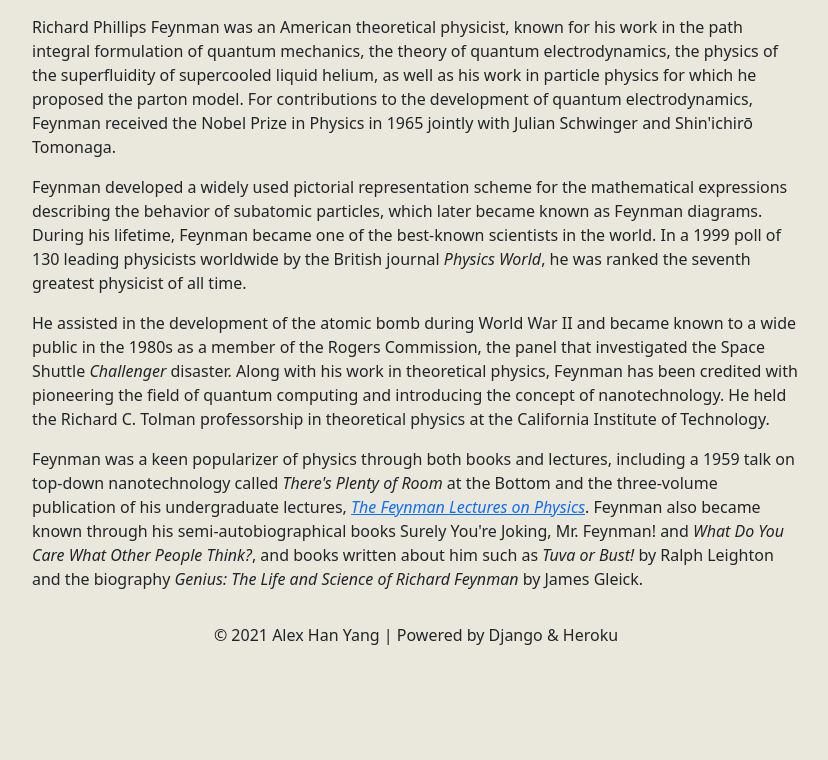
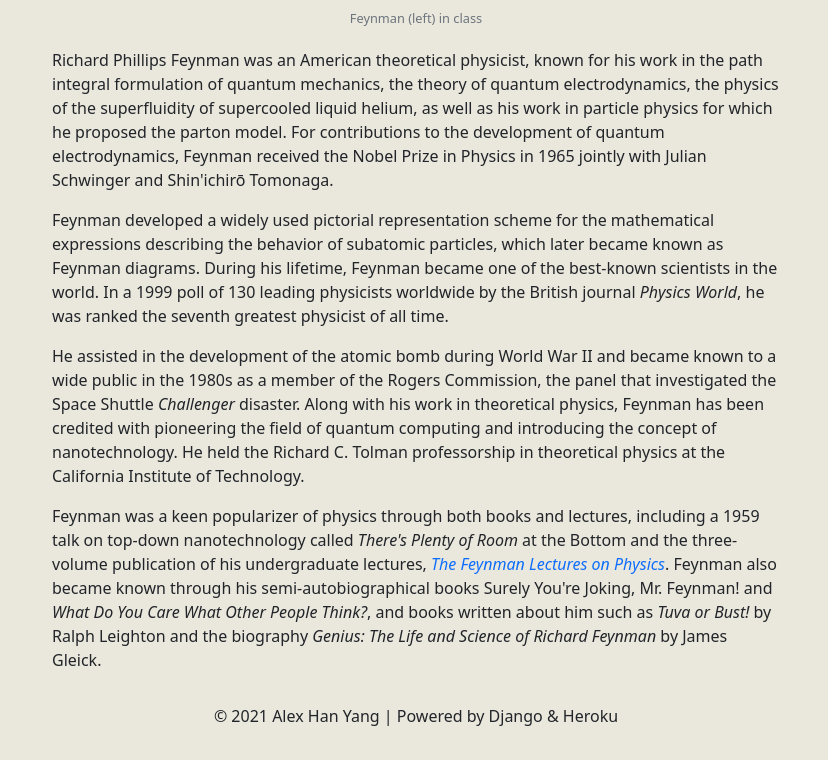
Before and after one commit to alexhyang/FE-portfolio-with-Django-Heroku, a Django app: page /tribute in a window 1280 px wide. Shown: the part 491-1251 px from the top of the page, without its empty margins (224-1052 px from the left). Before the commit the page ends 1136 px from the top, so only its background shows below. Run offline with Django 3.2, Linux system fonts and the light colour scheme.

Commit message:
restructured page styles using BEM methodology

```diff
--- a/showcase/static/showcase/styles.css
+++ b/showcase/static/showcase/styles.css
@@ -1,4 +1,4 @@
-/* || GENERAL STYLES */
+/* || general */
 :root {
   --main-theme-color: #eae7dc;
   --alt-theme-color: #d8c3a5;
@@ -13,14 +13,10 @@ body {
   padding-top: 70px;
 }
 
-h1 {
-  color: var(--heading-color2);
-}
-
-/* || SITEWIDE */
+/* || nav */
 nav {
   font-size: 1.5rem;
-  background-color: var(--main-theme-color);
+  background-color: var(--alt-theme-color);
 }
 
 .navbar-brand,
@@ -66,26 +62,6 @@ nav {
   margin-right: 0;
 }
 
-/* || UTILITIES */
-.h-margin-20 {
-  margin: 0 20%;
-}
-
-.img-center {
-  display: block;
-  margin-left: auto;
-  margin-right: auto;
-}
-
-.img-responsive {
-  max-width: 100%;
-  height: auto;
-}
-
-.overflow-auto {
-  overflow: hidden;
-}
-
 /* || PORTOFOLIO PAGE */
 .content-section {
   width: 100%;
@@ -124,23 +100,94 @@ hr {
   height: 95vh;
 }
 
+/* || .content */
+.content {
+  margin: auto 20%;
+}
+
+.content__header {
+  margin: 10px auto;
+}
+
+.content__figure {
+  margin: 10px 20px;
+}
+
+.content__article {
+  margin: 10px 20px;
+}
+
+.content__form {
+  padding: 30px 30px 60px;
+}
+
+/* || .article */
+.article {
+}
+
+.article__text {
+  margin-bottom: 1rem;
+}
+
+.article__link {
+  text-decoration: none;
+}
+
+/* || .header */
+.header {
+  color: var(--heading-color2);
+  text-align: center;
+}
+
+.header__subtitle {
+  font-style: italic;
+}
+
+/* || .figure */
+.figure {
+  margin-left: auto;
+  margin-right: auto;
+  width: 100%;
+}
+
+.figure__img {
+  display: block;
+  margin: 10px auto;
+  max-width: 100%;
+  height: auto;
+}
+
+.figure__caption {
+  text-align: center;
+  font-size: 0.8rem;
+}
+
+/* || .form */
+.form {
+  background-color: var(--main-theme-contrast);
+  border-radius: 8px;
+}
+
+/* || .card */
 .card {
   border-color: var(--alt-theme-color);
   /* background-color: rgba(255, 255, 255, 0); */
   background-color: var(--main-theme-color);
 }
 
-.card img {
+/* .card img {
   width: 200px;
   height: 200px;
-}
+} */
 
-/* || SURVEY FORM PAGE */
-.form-customized {
-  margin: 0 25%;
-  padding: 30px;
-  background-color: var(--main-theme-contrast);
-  border-radius: 8px;
+/* || responsive 992px  */
+@media (max-width: 992px) {
+  .content {
+    margin: auto 10%;
+  }
+  .content__article {
+    margin: 10px 0;
+  }
 }
 
 /* || PRODUCT PAGE */
@@ -209,7 +256,3 @@ section {
 /* sections */
 
 /* footer */
-
-/* responsive */
-@media (max-width: 992px) {
-}
--- a/showcase/templates/showcase/tribute.html
+++ b/showcase/templates/showcase/tribute.html
@@ -1,30 +1,27 @@
 {% extends "showcase/layout.html" %} {% load static %} {% block body %}
 
-<main class="h-margin-20">
-  <header>
-    <h1 class="text-center"><strong>Richard Feynman</strong></h1>
-    <p class="text-center">
-      <em
-        >The American Physician known for path integral and theory of quantum
-        electrodynamics
-      </em>
-    </p>
+<main class="content">
+  <header class="header content__header">
+    <h1 class="header__title">Richard Feynman</h1>
+    <div class="header__subtitle">
+      The American Physician known for path integral and theory of quantum
+      electrodynamics
+    </div>
   </header>
-  <figure id="img-div">
+  <figure class="figure content__figure">
     <div>
       <img
-        class="img-center img-responsive"
-        id="image"
+        class="figure__img"
         src="https://images.livemint.com/img/2020/02/14/600x338/f5a5ccf6-4e2f-11ea-9a4a-0753642b346f_1581658105095_1581658584288.jpg"
         alt="Feynman having a class"
       />
     </div>
-    <figcaption class="text-center text-muted" id="img-caption">
+    <figcaption class="figure__caption text-muted">
       Feynman (left) in class
     </figcaption>
   </figure>
-  <article id="tribute-info">
-    <p>
+  <article class="article content__article">
+    <div class="article__text">
       Richard Phillips Feynman was an American theoretical physicist, known for
       his work in the path integral formulation of quantum mechanics, the theory
       of quantum electrodynamics, the physics of the superfluidity of
@@ -32,8 +29,8 @@
       which he proposed the parton model. For contributions to the development
       of quantum electrodynamics, Feynman received the Nobel Prize in Physics in
       1965 jointly with Julian Schwinger and Shin'ichirō Tomonaga.
-    </p>
-    <p>
+    </div>
+    <div class="article__text">
       Feynman developed a widely used pictorial representation scheme for the
       mathematical expressions describing the behavior of subatomic particles,
       which later became known as Feynman diagrams. During his lifetime, Feynman
@@ -41,8 +38,8 @@
       130 leading physicists worldwide by the British journal
       <em>Physics World</em>, he was ranked the seventh greatest physicist of
       all time.
-    </p>
-    <p>
+    </div>
+    <div class="article__text">
       He assisted in the development of the atomic bomb during World War II and
       became known to a wide public in the 1980s as a member of the Rogers
       Commission, the panel that investigated the Space Shuttle
@@ -51,14 +48,14 @@
       and introducing the concept of nanotechnology. He held the Richard C.
       Tolman professorship in theoretical physics at the California Institute of
       Technology.
-    </p>
-    <p>
+    </div>
+    <div class="article__text">
       Feynman was a keen popularizer of physics through both books and lectures,
       including a 1959 talk on top-down nanotechnology called
       <em>There's Plenty of Room</em> at the Bottom and the three-volume
       publication of his undergraduate lectures,
       <a
-        id="tribute-link"
+        class="article__link"
         target="_blank"
         href="https://en.wikipedia.org/wiki/The_Feynman_Lectures_on_Physics"
         ><em>The Feynman Lectures on Physics</em></a
@@ -68,7 +65,7 @@
       about him such as <em>Tuva or Bust!</em> by Ralph Leighton and the
       biography <em>Genius: The Life and Science of Richard Feynman</em> by
       James Gleick.
-    </p>
+    </div>
   </article>
 </main>
 {% endblock %}
```
Also changed, not shown: showcase/templates/showcase/survey.html (+11 -6 lines).
